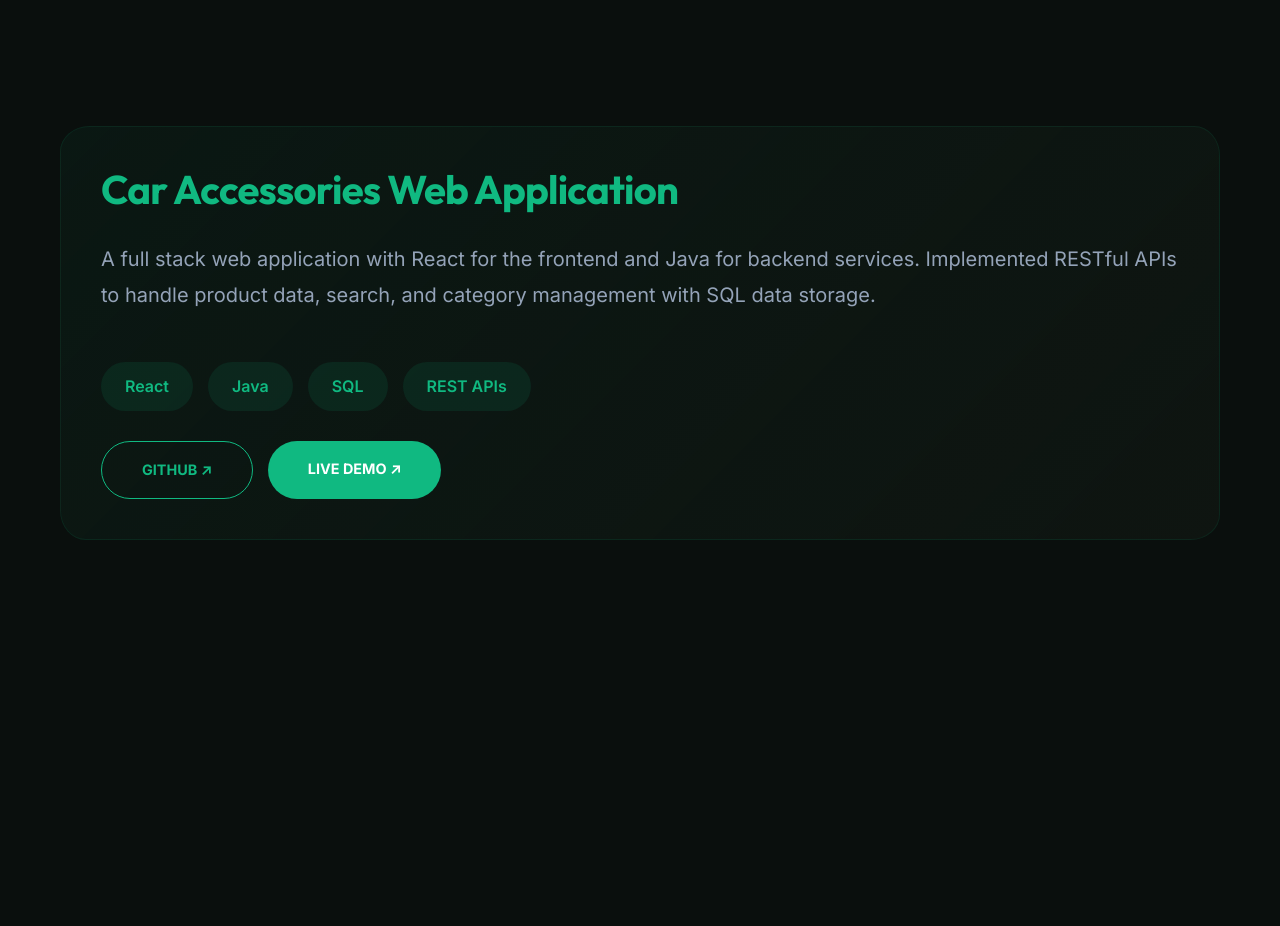
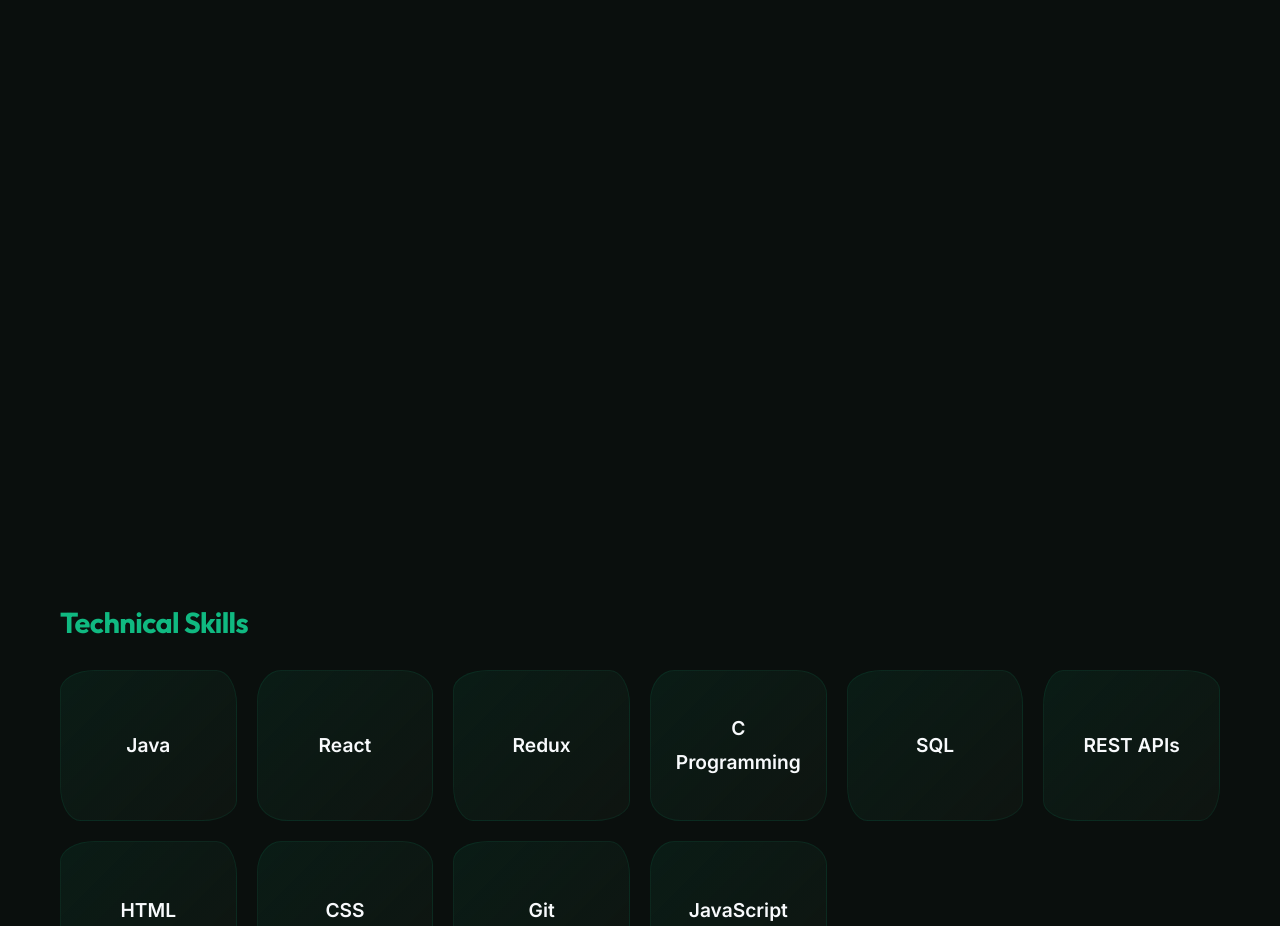
Before and after one commit to sanjaybridgeon-tech/sanjay-portfolio, a Next.js app: page / in a window 1280 px wide. Shown: the part 2840-3766 px from the top of the page. Built offline with nearby package versions, Linux system fonts and the light colour scheme.

Commit message:
fix: Remove Car Accessories project from Projects section

```diff
--- a/src/components/Projects.tsx
+++ b/src/components/Projects.tsx
@@ -2,15 +2,7 @@
 import styles from './components.module.css';
 import useReveal from '../hooks/useReveal';
 
-const projects = [
-  {
-    title: "Car Accessories Web Application",
-    desc: "A full stack web application with React for the frontend and Java for backend services. Implemented RESTful APIs to handle product data, search, and category management with SQL data storage.",
-    tech: ["React", "Java", "SQL", "REST APIs"],
-    link: "https://github.com/sanjaybridgeon-tech",
-    liveUrl: "https://saraxnew.vercel.app/"
-  }
-];
+const projects: { title: string; desc: string; tech: string[]; link: string | null; liveUrl: string | null }[] = [];
 
 export default function Projects() {
   const revealRef = useReveal();
```
